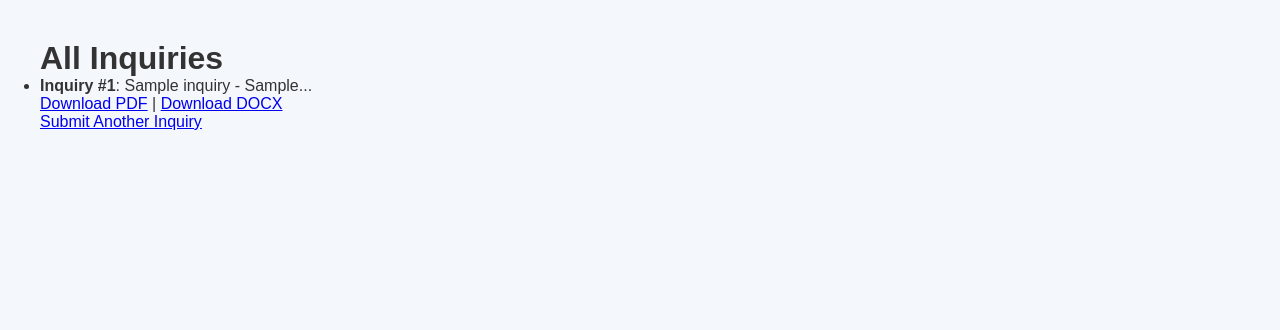
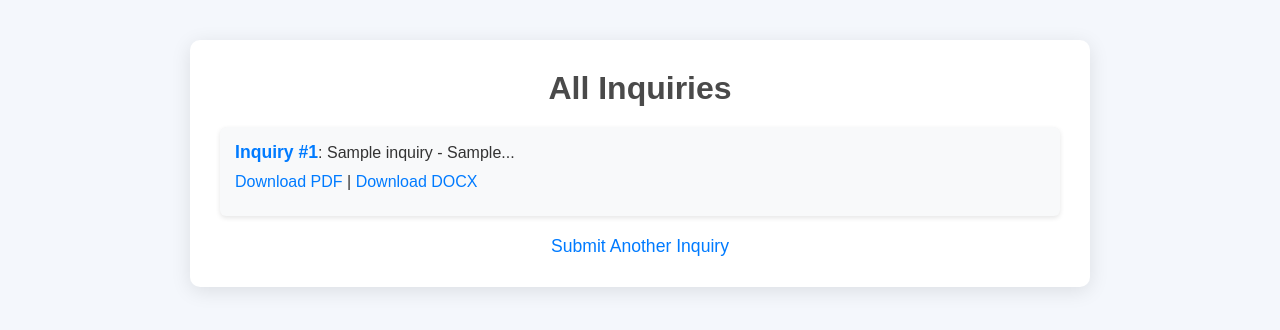
Before and after one commit to ttm9319/client-inquiry-form, a Flask app: template templates/inquiries.html in a window 1280 px wide. Shown: the top 330 px of the page. Run offline with Flask 3, Linux system fonts and the light colour scheme; the template is opened without the code that fills it: most values are stand-ins (such as "Sample title", 1, 10 or a date in 2020).

Commit message:
Update styles.css

```diff
--- a/static/css/styles.css
+++ b/static/css/styles.css
@@ -32,9 +32,9 @@ body {
 }
 
 /* Form container styling */
-.form-container {
+.form-container, .container {
     width: 100%;
-    max-width: 800px;
+    max-width: 900px;
     margin: 0 auto;
     background-color: #fff;
     padding: 30px;
@@ -42,12 +42,21 @@ body {
     box-shadow: 0 4px 20px rgba(0, 0, 0, 0.1);
 }
 
-h2 {
+/* Header and h1, h2 styling */
+h1, h2 {
     text-align: center;
     font-size: 2rem;
     color: #4a4a4a;
     margin-bottom: 20px;
     font-weight: 600;
+}
+
+h1 {
+    font-size: 2rem;
+}
+
+h2 {
+    font-size: 1.75rem;
 }
 
 /* Form section styling */
@@ -63,6 +72,7 @@ label {
     display: block;
 }
 
+/* Input and textarea styling */
 input[type="text"],
 input[type="date"],
 textarea,
@@ -93,6 +103,7 @@ textarea {
     min-height: 120px;
 }
 
+/* Button styling */
 button[type="submit"] {
     background-color: #007bff;
     color: #fff;
@@ -109,17 +120,69 @@ button[type="submit"]:hover {
     background-color: #0056b3;
 }
 
+/* List and link styling */
+ul {
+    list-style-type: none;
+    padding: 0;
+}
+
+li {
+    background-color: #f8f9fa;
+    margin-bottom: 10px;
+    padding: 15px;
+    border-radius: 6px;
+    box-shadow: 0 2px 5px rgba(0, 0, 0, 0.1);
+}
+
+li div {
+    margin-bottom: 10px;
+}
+
+strong {
+    color: #007bff;
+    font-size: 1.1rem;
+}
+
+a {
+    color: #007bff;
+    text-decoration: none;
+    font-weight: 500;
+}
+
+a:hover {
+    color: #0056b3;
+    text-decoration: underline;
+}
+
+/* Footer styling */
+footer {
+    text-align: center;
+    margin-top: 20px;
+    font-size: 1.1rem;
+}
+
+footer a {
+    color: #007bff;
+    text-decoration: none;
+    font-weight: 500;
+}
+
+footer a:hover {
+    color: #0056b3;
+    text-decoration: underline;
+}
+
 /* Responsive design for mobile */
 @media (max-width: 768px) {
     body {
         padding: 20px;
     }
 
-    .form-container {
+    .form-container, .container {
         padding: 20px;
     }
 
-    h2 {
+    h1, h2 {
         font-size: 1.75rem;
     }
 
@@ -130,4 +193,8 @@ button[type="submit"]:hover {
     button[type="submit"] {
         font-size: 1rem;
     }
+
+    li {
+        padding: 12px;
+    }
 }
```
